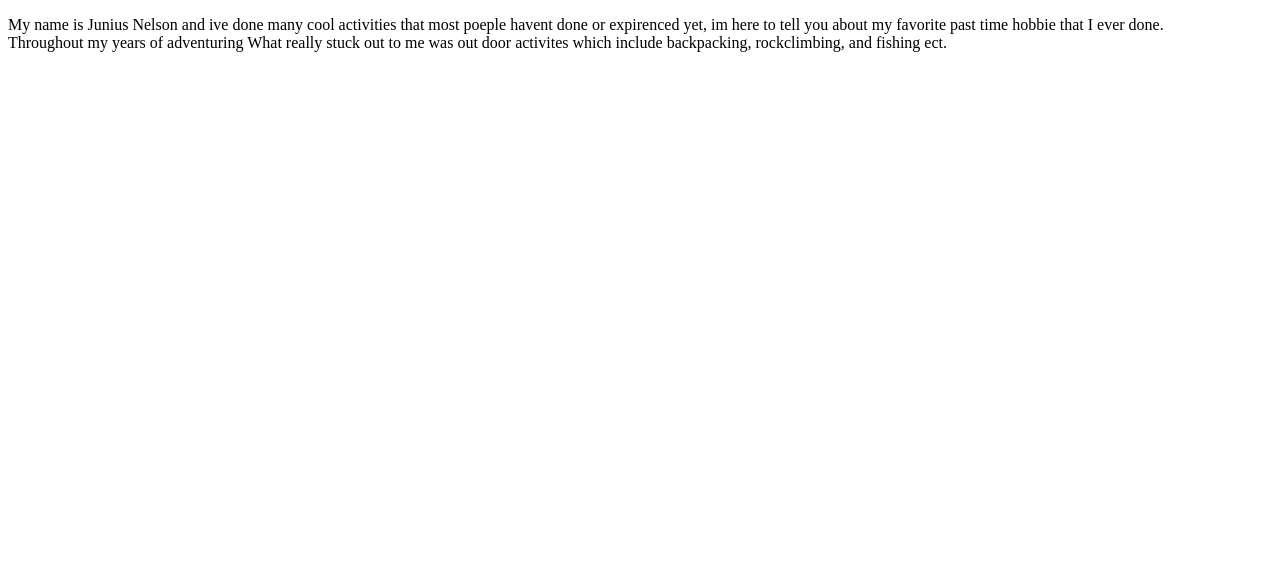
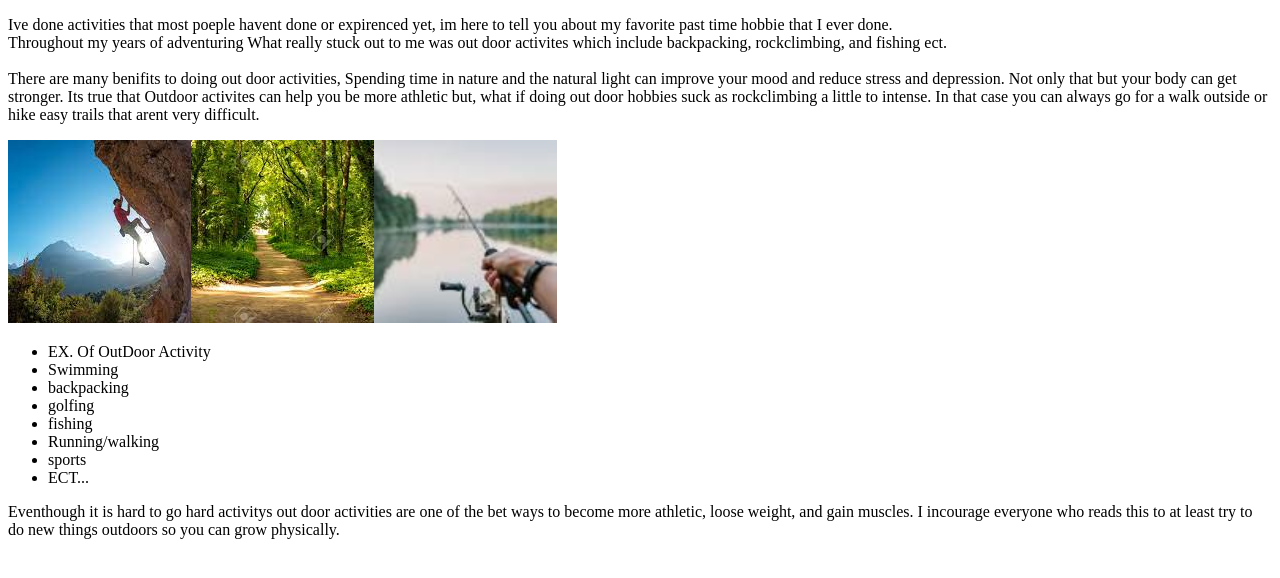
Before and after one commit to JuniusNelson/Basic-HTML, a plain HTML site: page index.html in a window 1280 px wide. Drawn offline with Linux system fonts and the light colour scheme.

Commit message:
Final Junius N -HTML practice

```diff
--- a/index.html
+++ b/index.html
@@ -9,5 +9,21 @@
 
 </body>
 </html>
-<p>My name is Junius Nelson and ive done many cool activities that most poeple havent done or expirenced yet, im here to tell you about my favorite past time hobbie that I ever done.
-<br> Throughout my years of adventuring What really stuck out to me was out door activites which include backpacking, rockclimbing, and fishing ect.</p>
+<p>Ive done activities that most poeple havent done or expirenced yet, im here to tell you about my favorite past time hobbie that I ever done.
+<br> Throughout my years of adventuring What really stuck out to me was out door activites which include backpacking, rockclimbing, and fishing ect.</br>
+<br> There are many benifits to doing out door activities, Spending time in nature and the natural light can improve your mood and reduce stress and depression. Not only that but your
+body can get stronger. Its true that Outdoor activites can help you be more athletic but, what if doing out door hobbies suck as rockclimbing a little to intense. In that case you can
+always go for a walk outside or hike easy trails that arent very difficult.</p>
+<img src="rockclimbing.png" alt="My test image"><img src="plant path.png" alt="My test image"><img src="fish.png" alt="My test image">
+<ul>
+    <Li>EX. Of OutDoor Activity</Li>
+    <li>Swimming</li>
+    <li>backpacking</li>
+    <li>golfing</li>
+    <li>fishing</li>
+    <li>Running/walking</li>
+    <li>sports</li>
+    <li>ECT...</li>
+</ul>
+<p>Eventhough it is hard to go hard activitys out door activities are one of the bet ways to become more athletic, loose weight, and gain muscles. I incourage everyone who reads this to
+at least try to do new things outdoors so you can grow physically.</p>
```
Also changed, not shown: fish.png (added), fishing.png (added), plant path.png (added), rockclimbing.png (added).
